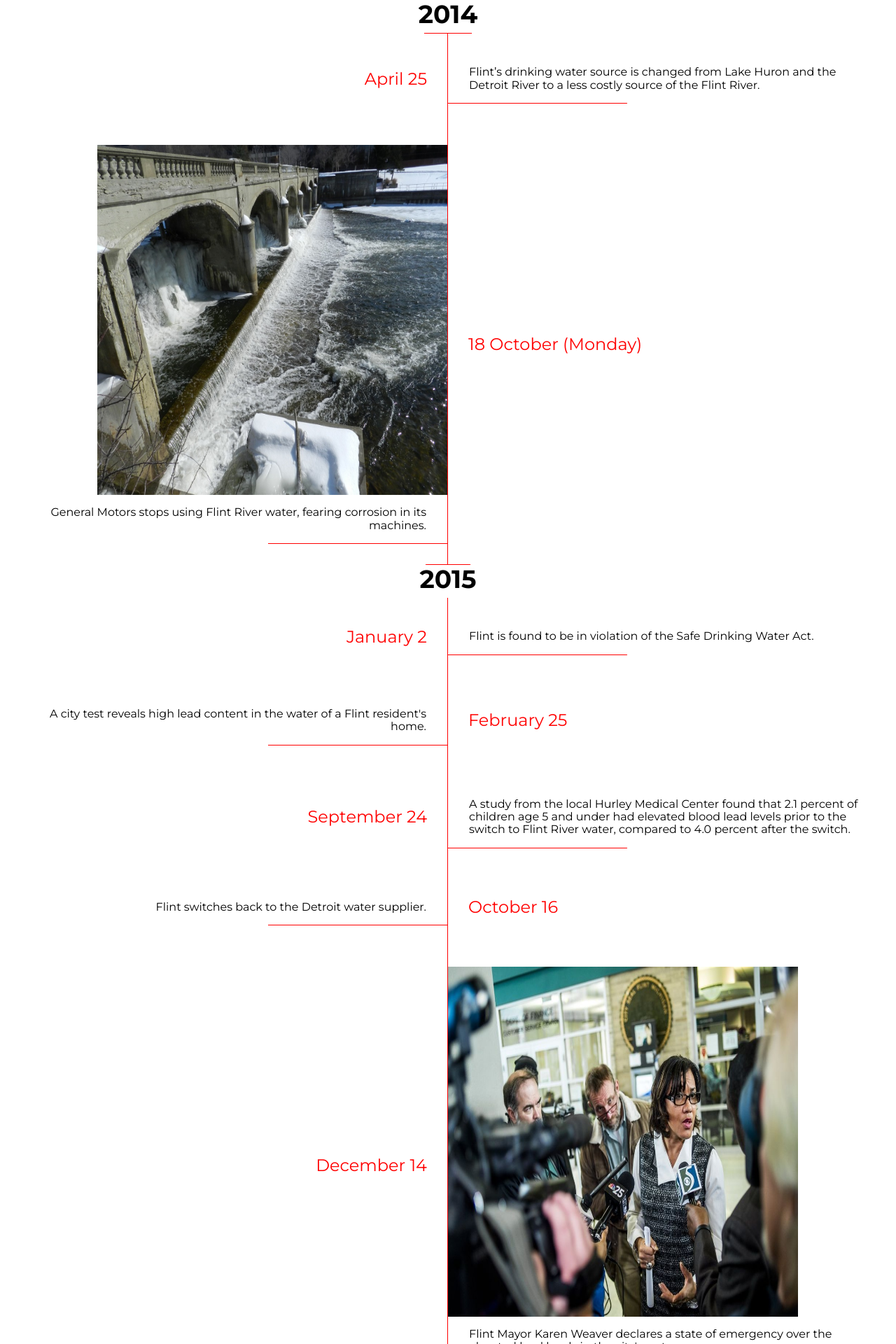
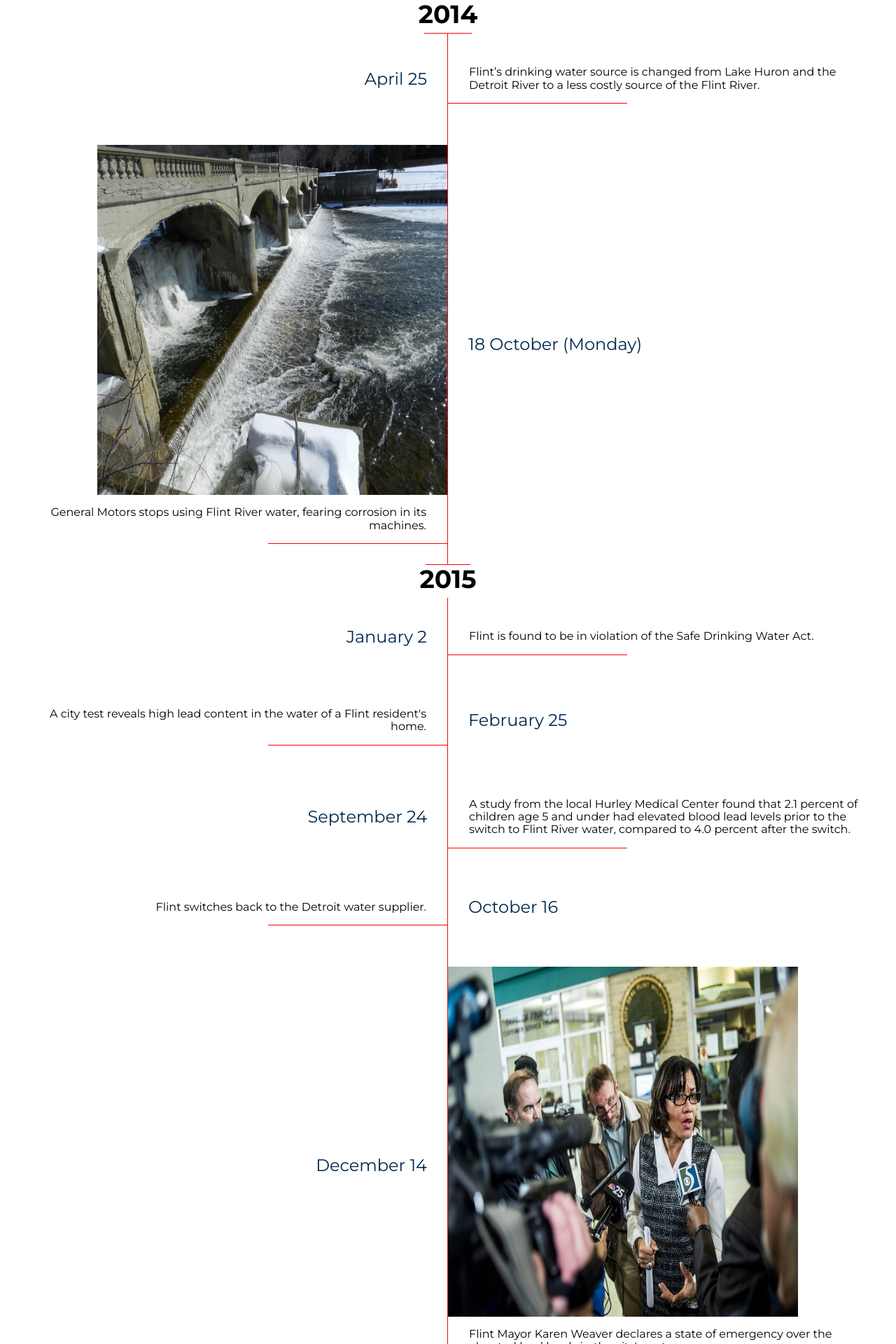
Before and after one commit to umichfjp/umichfjp.github.io, a Jekyll site: the page built from pages/timeline.html, in a window 1280 px wide. Shown: the top 1920 px of the page at 70% size. Built offline with Jekyll 4.4.1, drawn with Linux system fonts in a browser that asks for light colours; nearby versions of some CDN libraries.

Commit message:
Update style.css

```diff
--- a/pages/css/style.css
+++ b/pages/css/style.css
@@ -1,7 +1,7 @@
 /* apply a natural box layout model to all elements, but allowing components to change */
 html {
   box-sizing: border-box;
-  font-family: georgia;
+  font-family: Montserrat;
 }
 
 *, *:before, *:after {
@@ -79,7 +79,7 @@ img {
   transform: translateY(-50%);
   padding: 30px;
   text-align: left;
-  color: #FF0000;
+  color: #00274C;
   font-size: 24px;
   white-space: nowrap;
 }
```
